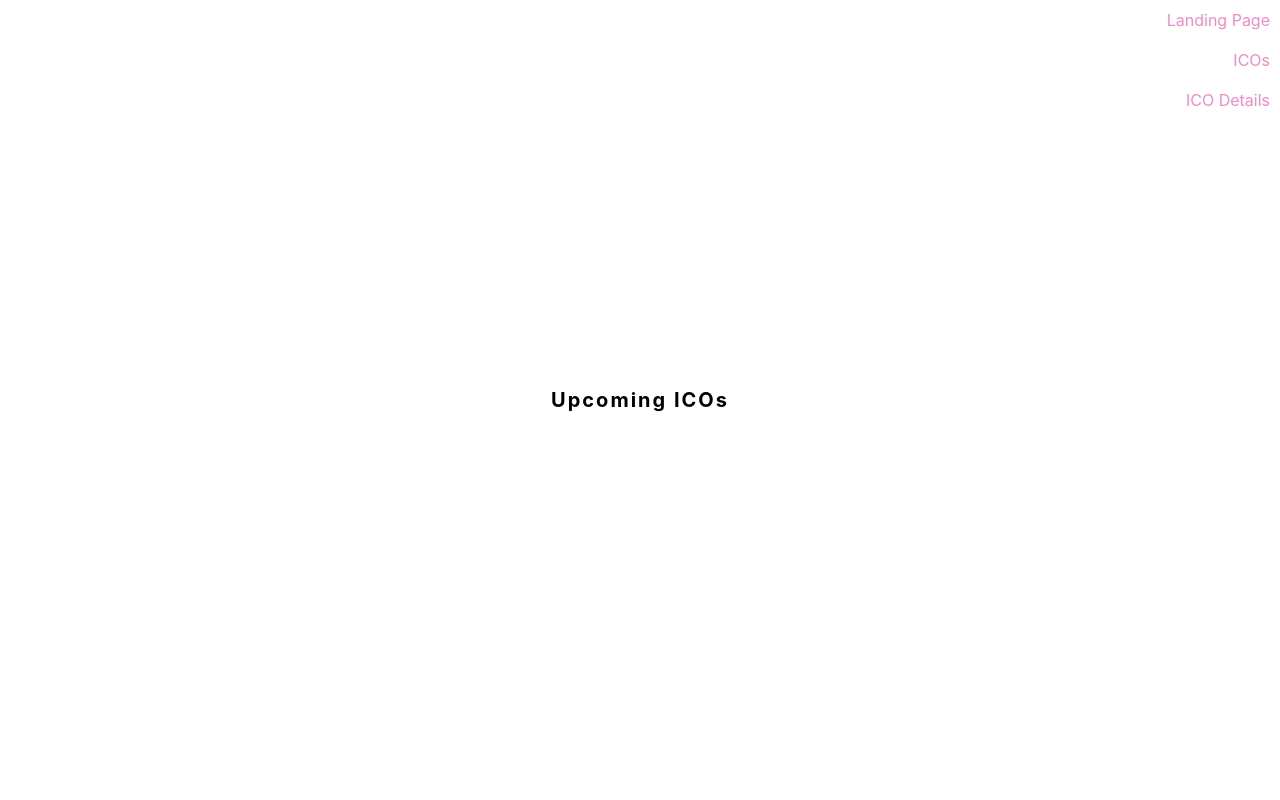
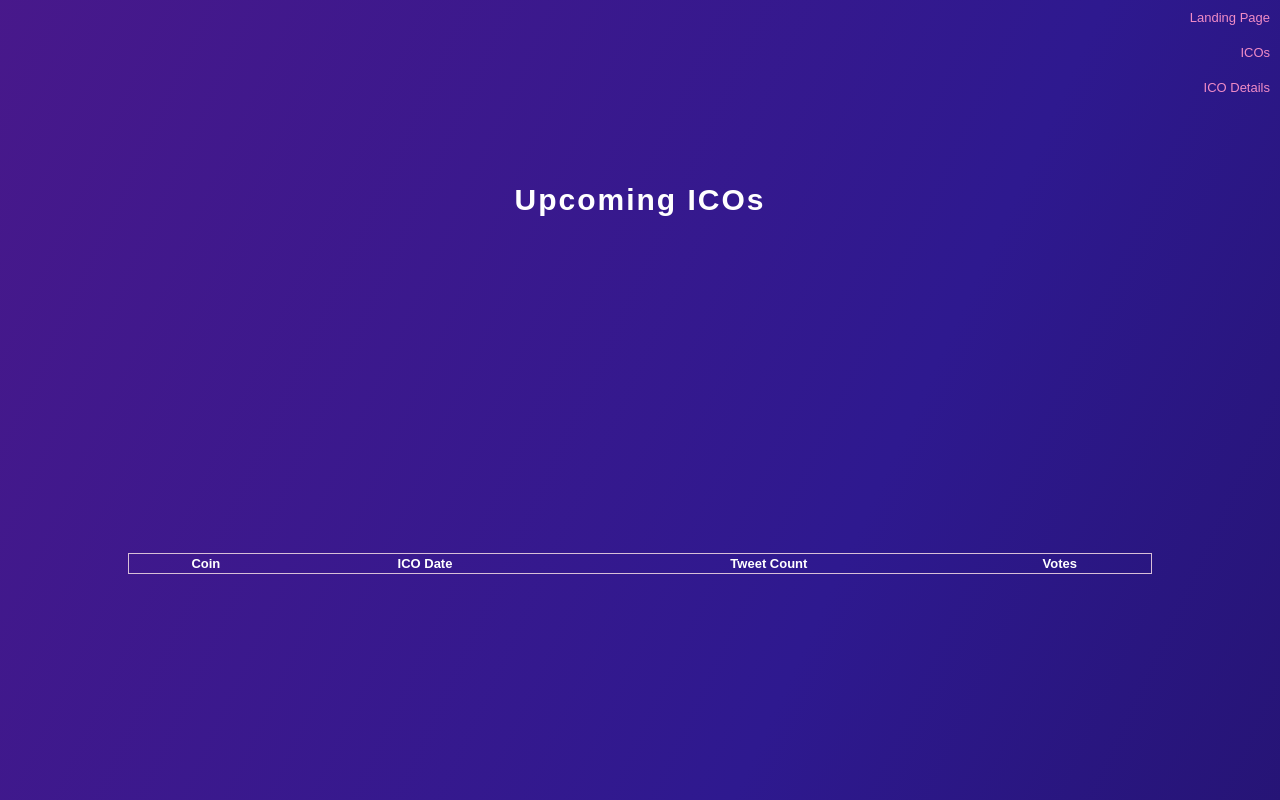
Before and after one commit to dvanpelt-hub/cointoss-client, a React (Create React App) app: page /icos in a window 1280 px wide. Built offline with nearby package versions, Linux system fonts and the light colour scheme.

Commit message:
Basic layouts complete

```diff
--- a/src/components/CoinDetails/CoinDetails.css
+++ b/src/components/CoinDetails/CoinDetails.css
@@ -1,10 +1,54 @@
-/* .coin-details-head {
-  background-color: #0e0b31;
-  min-height: 100vh;
-  display: flex;
-  flex-direction: column;
-  align-items: center;
-  justify-content: center;
-  font-size: calc(10px + 2vmin);
-  color: white;
-} */
+@import url("https://fonts.googleapis.com/css2?family=Major+Mono+Display&display=swap");
+@import url("https://fonts.googleapis.com/css2?family=Major+Mono+Display&family=Quicksand:wght@300&display=swap");
+.details-app {
+  font-size: 13px;
+  font-family: "Major Mono", Arial, sans-serif;
+  width: 100%;
+  height: 100vh;
+  color: #fff;
+  background: linear-gradient(-65deg, #120838, #2e198f, #5b1888, #a81aad);
+  /* linear-gradient(-45deg, #0d0435, #351481, #5b2ba8, #7d38bd); */
+  background-size: 350% 350%;
+  position: relative;
+  animation: change 8s ease-in-out infinite;
+}
+
+.details-head h1 {
+  font-size: 30px;
+  letter-spacing: 2px;
+  text-align: center;
+  position: absolute;
+  top: 25%;
+  left: 50%;
+  transform: translate(-50%, -50%);
+  padding: 1.5rem 3rem;
+}
+
+.tweet-details {
+  margin-top: 25%;
+}
+
+.tweets li {
+  font-size: 17px;
+  text-align: center;
+  margin-bottom: 20px;
+  text-decoration: none;
+}
+
+@keyframes change {
+  0% {
+    background-position: 0 50%;
+  }
+  50% {
+    background-position: 100% 50%;
+  }
+  100% {
+    background-position: 0 50%;
+  }
+}
+
+h2,
+p {
+  text-align: center;
+  margin: 20px;
+}
--- a/src/components/CoinDetails/CoinDetails.js
+++ b/src/components/CoinDetails/CoinDetails.js
@@ -3,11 +3,20 @@ import Nav from "../Nav/Nav";
 
 function CoinDetails() {
   return (
-    <div className="App">
-      <header className="coin-details-head">
+    <div className="details-app">
+      <header className="details-head">
         <h1>CoinDetails</h1>
       </header>
       <Nav />
+      <section className="tweet-details">
+        <ul className="tweets">
+          <li>Tweet 1</li>
+          <li>Tweet 2</li>
+          <li>Tweet 3</li>
+          <li>Tweet 4</li>
+          <li>Tweet 5</li>
+        </ul>
+      </section>
     </div>
   );
 }
--- a/src/components/ICOs/ICOs.css
+++ b/src/components/ICOs/ICOs.css
@@ -8,3 +8,54 @@
   font-size: calc(10px + 2vmin);
   color: white;
 } */
+@import url("https://fonts.googleapis.com/css2?family=Major+Mono+Display&display=swap");
+@import url("https://fonts.googleapis.com/css2?family=Major+Mono+Display&family=Quicksand:wght@300&display=swap");
+.ICO-app {
+  font-size: 13px;
+  font-family: "Major Mono", Arial, sans-serif;
+  width: 100%;
+  height: 100vh;
+  color: #fff;
+  background: linear-gradient(-65deg, #120838, #2e198f, #5b1888, #a81aad);
+  /* linear-gradient(-45deg, #0d0435, #351481, #5b2ba8, #7d38bd); */
+  background-size: 350% 350%;
+  position: relative;
+  animation: change 8s ease-in-out infinite;
+}
+
+.ICOs-head h1 {
+  font-size: 30px;
+  letter-spacing: 2px;
+  text-align: center;
+  position: absolute;
+  top: 25%;
+  left: 50%;
+  transform: translate(-50%, -50%);
+  padding: 1.5rem 3rem;
+}
+
+.ICO-holdings-table table {
+  margin-left: auto;
+  margin-right: auto;
+  margin-top: 35%;
+  width: 80%;
+  border: 1px solid thistle;
+}
+
+@keyframes change {
+  0% {
+    background-position: 0 50%;
+  }
+  50% {
+    background-position: 100% 50%;
+  }
+  100% {
+    background-position: 0 50%;
+  }
+}
+
+h2,
+p {
+  text-align: center;
+  margin: 20px;
+}
--- a/src/components/ICOs/ICOs.js
+++ b/src/components/ICOs/ICOs.js
@@ -3,11 +3,23 @@ import Nav from "../Nav/Nav";
 
 function ICOs() {
   return (
-    <div className="App">
+    <div className="ICO-app">
       <header className="ICOs-head">
         <h1>Upcoming ICOs</h1>
       </header>
       <Nav />
+      <div className="ICO-holdings-table">
+        <table>
+          <thead>
+            <tr className="tableRow">
+              <th scope="column1">Coin</th>
+              <th scope="column2">ICO Date</th>
+              <th scope="column3">Tweet Count</th>
+              <th scope="column3">Votes</th>
+            </tr>
+          </thead>
+        </table>
+      </div>
     </div>
   );
 }
--- a/src/components/LandingPage/LandingPage.css
+++ b/src/components/LandingPage/LandingPage.css
@@ -1,14 +1,3 @@
-/* .cointoss-head {
-  background-color: #0e0b31;
-  min-height: 100vh;
-  display: flex;
-  flex-direction: column;
-  align-items: center;
-  justify-content: center;
-  font-size: calc(10px + 2vmin);
-  color: white;
-} */
-
 @import url("https://fonts.googleapis.com/css2?family=Major+Mono+Display&display=swap");
 @import url("https://fonts.googleapis.com/css2?family=Major+Mono+Display&family=Quicksand:wght@300&display=swap");
 .landing-page {
@@ -17,23 +6,30 @@
   width: 100%;
   height: 100vh;
   color: #fff;
-  background: linear-gradient(-45deg, #04020c, #170b4d, #401974, #721775);
-  /* linear-gradient(-45deg, #0d0435, #351481, #5b2ba8, #7d38bd); */
-  background-size: 150% 150%;
+  background: linear-gradient(-65deg, #120838, #2e198f, #5b1888, #a81aad);
+  background-size: 350% 350%;
   position: relative;
-  animation: change 8s ease-in-out infinite;
+  animation: change 7s ease-in-out infinite;
 }
 
-h1 {
+.cointoss-head h1 {
   font-size: 20px;
   letter-spacing: 2px;
   text-align: center;
   position: absolute;
-  border: 1.5px solid #fff;
+  border: 0.8px solid #fff;
+  border-radius: 10px;
   top: 50%;
   left: 50%;
   transform: translate(-50%, -50%);
-  padding: 1.5rem 3rem;
+  padding: 1rem 1rem;
+}
+
+.cointoss-head h1:hover {
+  color: rgb(255, 0, 149);
+  cursor: pointer;
+  background-color: rgb(128, 0, 96);
+  border-width: 0px;
 }
 
 @keyframes change {
```
